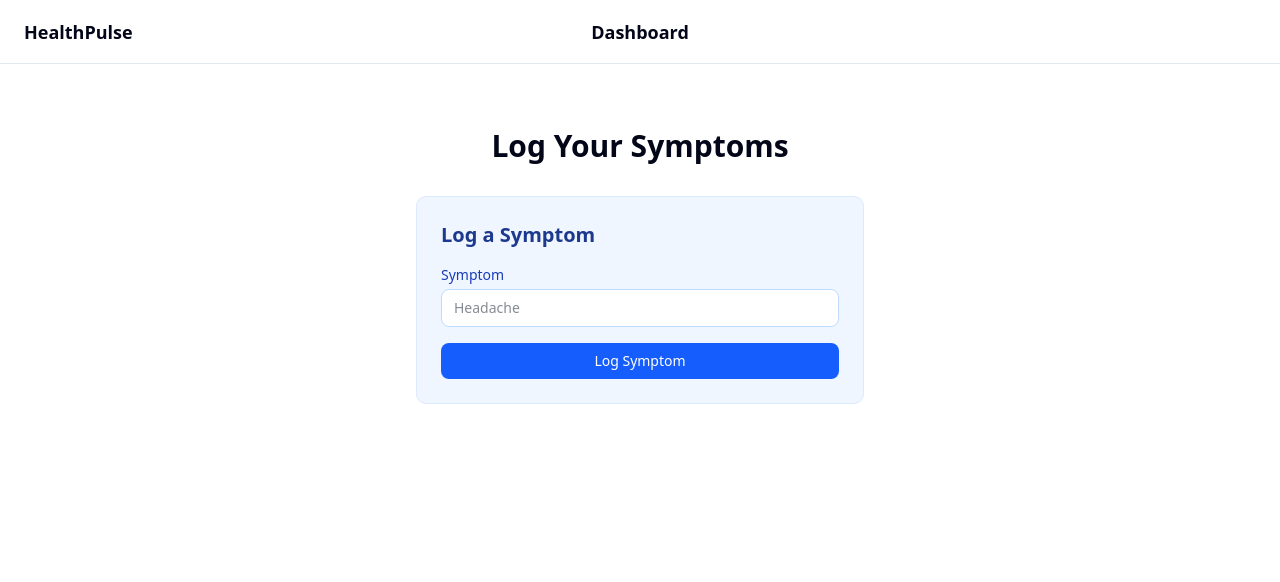
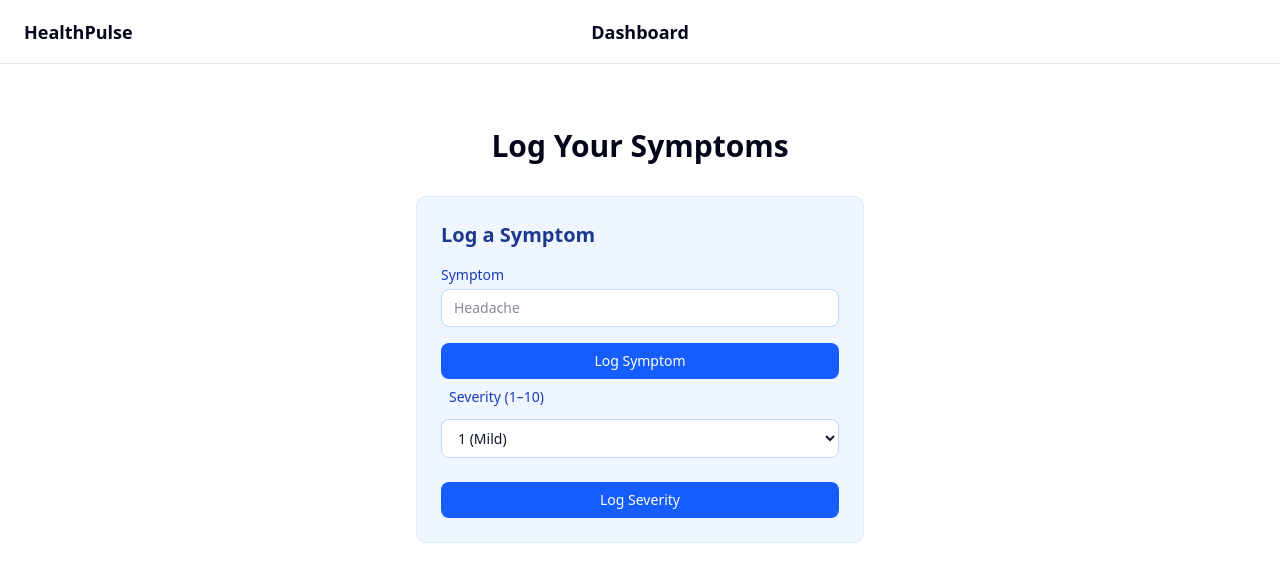
Before and after one commit to DevAnnafi/HealthPulse, a Next.js app: page /symptoms in a window 1280 px wide. Shown: the top 582 px of the page. Built offline with nearby package versions, Linux system fonts and the light colour scheme.

Commit message:
Feat: add severity input to symptom logging form

```diff
--- a/src/components/ui/forms/SymptomForm.tsx
+++ b/src/components/ui/forms/SymptomForm.tsx
@@ -6,6 +6,7 @@ export default function SymptomForm() {
   const [symptom, setSymptom] = useState("");
   const [error, setError] = useState("");
   const [success, setSuccess] = useState(false);
+  const [severity, setSeverity] = useState(1);
 
   function handleSubmit(e: React.FormEvent) {
     e.preventDefault();
@@ -17,13 +18,20 @@ export default function SymptomForm() {
       return;
     }
 
+    if (severity < 1 || severity > 10) {
+        setError("Severity must be between 1 and 10.");
+        setSuccess(false);
+        return;
+      }
+
     // Simulate submit
-    console.log({ symptom });
+    console.log({ symptom, severity });
 
     // Reset state
     setError("");
     setSuccess(true);
     setSymptom("");
+    setSeverity(1);
   }
 
   return (
@@ -88,6 +96,38 @@ export default function SymptomForm() {
       >
         Log Symptom
       </button>
+
+      {/* Severity */}
+      <div className="mb-6">
+        <label
+          htmlFor="severity"
+          className="block text-sm font-medium text-blue-800 p-2 mb-1"
+        >
+          Severity (1–10)
+        </label>
+
+        <select
+          id="severity"
+          name="severity"
+          value={severity}
+          onChange={(e) => setSeverity(Number(e.target.value))}
+          className="w-full rounded-md border border-blue-200 bg-white px-3 py-2 text-sm text-gray-900 focus:outline-none focus:ring-2 focus:ring-blue-400 focus:border-blue-400"
+        >
+          {Array.from({ length: 10 }, (_, i) => i + 1).map((value) => (
+            <option key={value} value={value}>
+              {value} {value === 1 ? "(Mild)" : value === 10 ? "(Severe)" : ""}
+            </option>
+          ))}
+        </select>
+      </div>
+
+      <button
+        type="submit"
+        className="w-full rounded-md bg-blue-600 px-4 py-2 text-sm font-medium text-white hover:bg-blue-700"
+      >
+        Log Severity
+      </button>
+
     </form>
   );
 }
```
